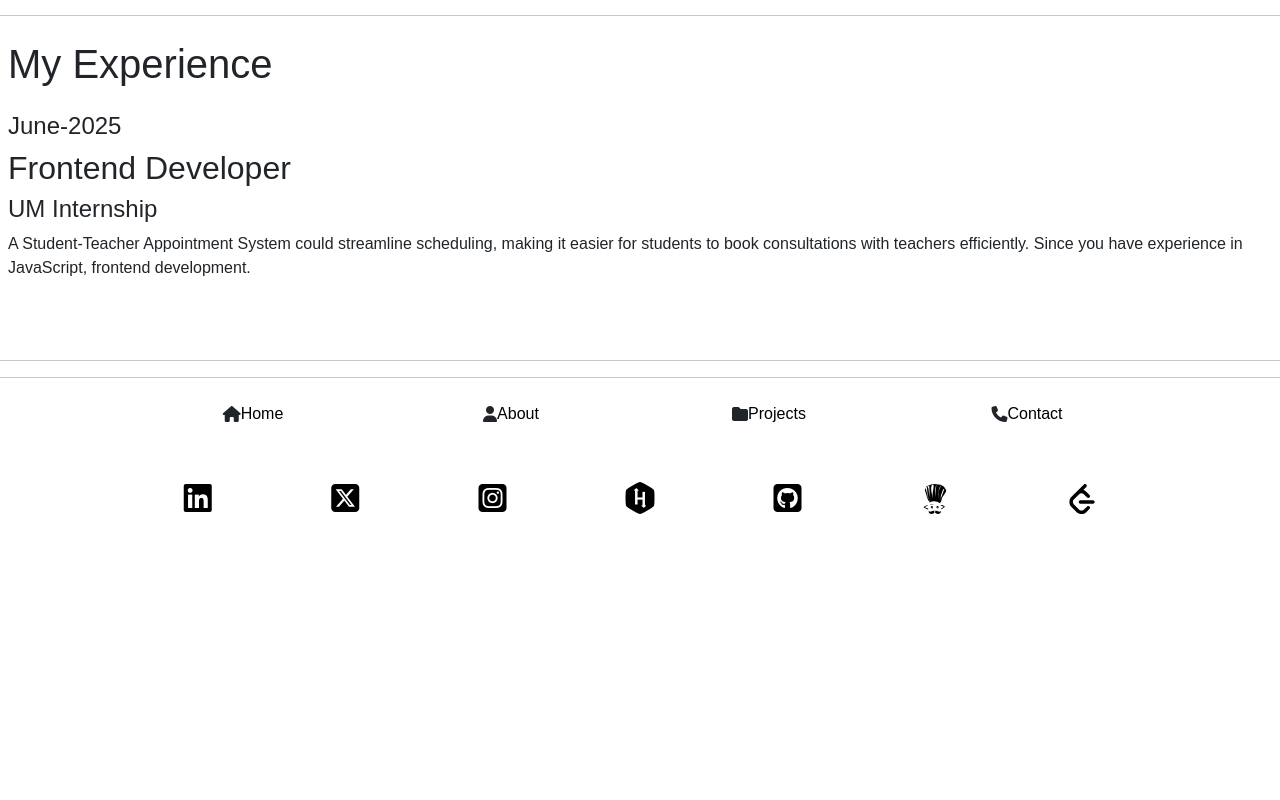
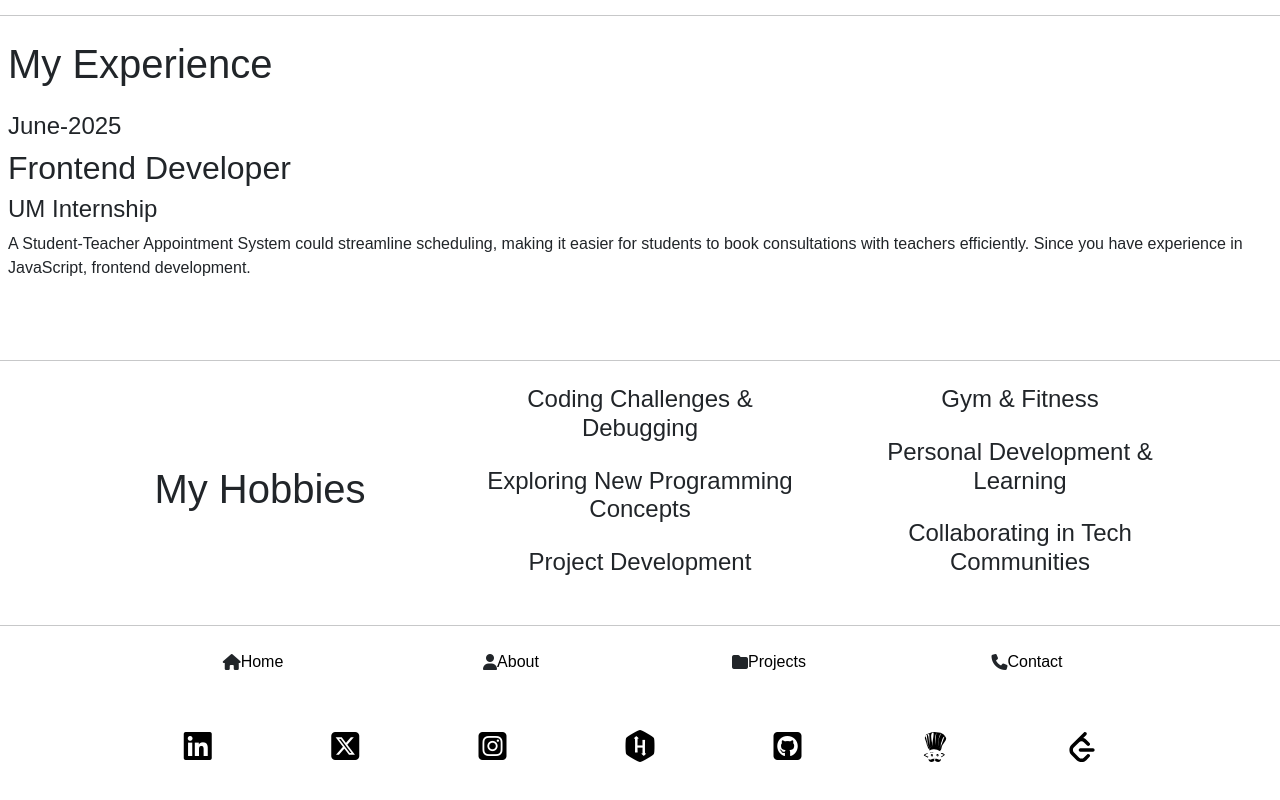
Before and after one commit to harshit7217/Main-Portfolio, a plain HTML site: page about.html in a window 1280 px wide. Shown: the part 1709-2509 px from the top of the page. Before the commit the page ends 2279 px from the top, so only its background shows below. Drawn offline with nearby package versions, Linux system fonts and the light colour scheme.

Commit message:
adding my hobbies

```diff
--- a/about.html
+++ b/about.html
@@ -180,12 +180,33 @@
             </div>
         </div>
 
-        <br><hr>
+        <br>
+        <hr>
 
         <!-- Hobbies -->
 
         <div class="hobby">
-
+            <div class="container text-center">
+                <div class="row">
+                    <div class="col">
+                        <h1>My Hobbies</h1>
+                    </div>
+                    <div class="col">
+                        <div class="d-flex flex-column mb-3">
+                            <div class="p-2"><h4>Coding Challenges & Debugging</h4></div>
+                            <div class="p-2"><h4>Exploring New Programming Concepts</h4></div>
+                            <div class="p-2"><h4>Project Development</h4></div>
+                        </div>
+                    </div>
+                    <div class="col">
+                        <div class="d-flex flex-column mb-3">
+                            <div class="p-2"><h4>Gym & Fitness</h4></div>
+                            <div class="p-2"><h4>Personal Development & Learning</h4></div>
+                            <div class="p-2"><h4>Collaborating in Tech Communities</h4></div>
+                        </div>
+                    </div>
+                </div>
+            </div>
         </div>
 
         <!-- Footer -->
```
